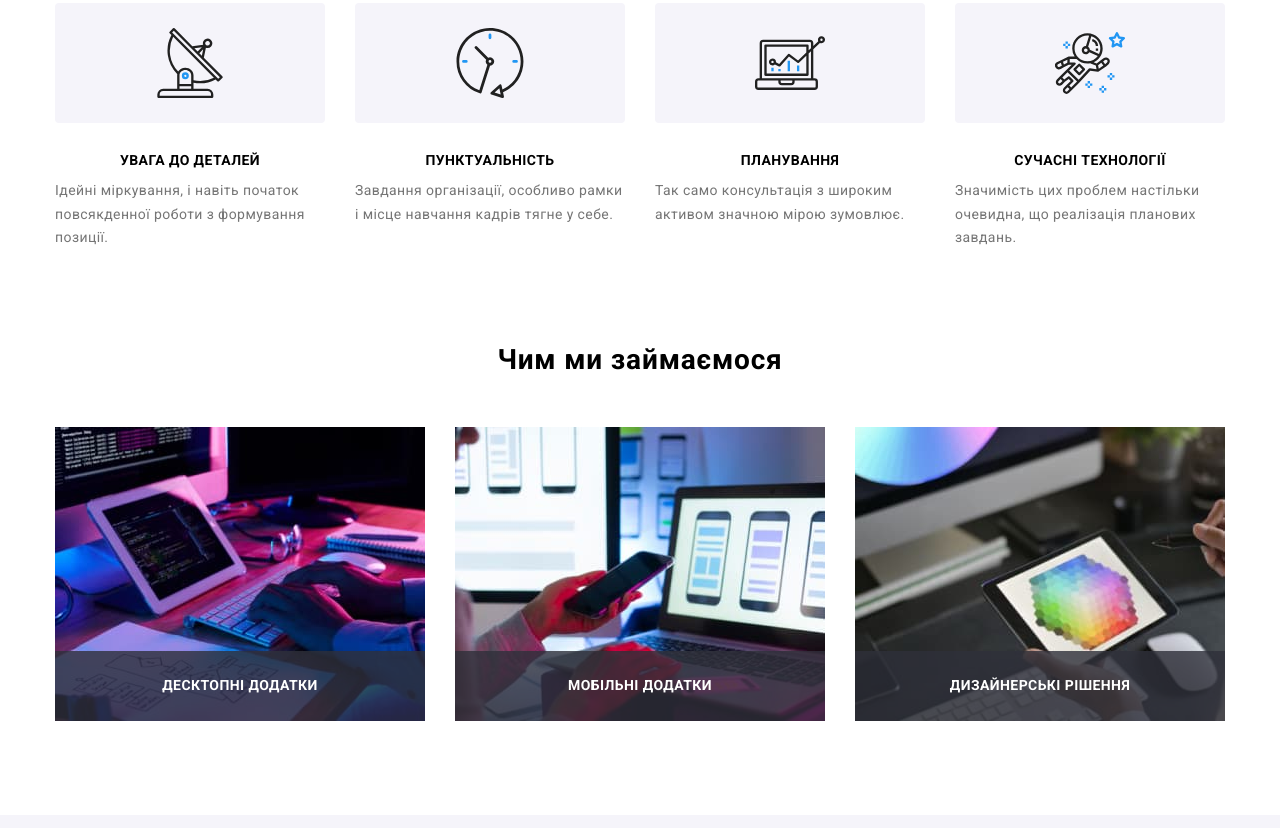
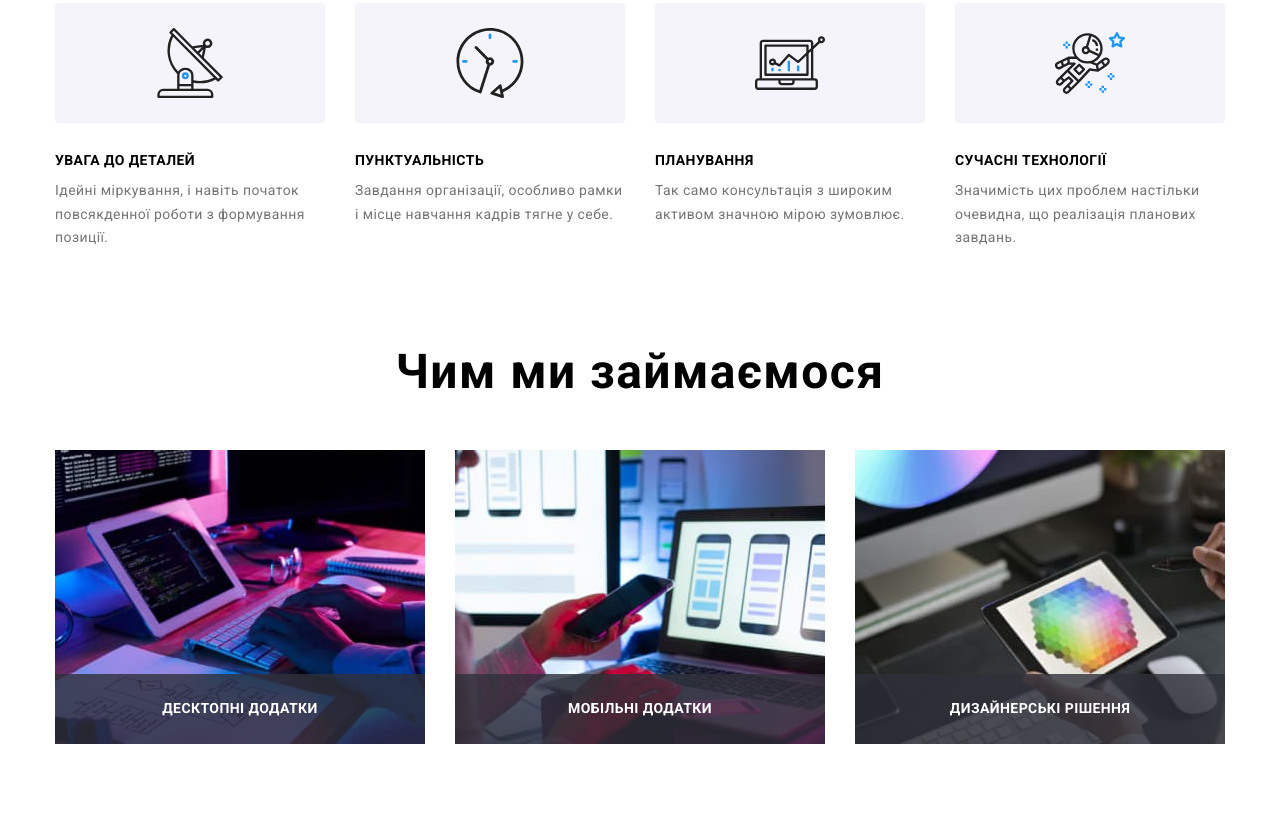
Before and after one commit to OxyRooby/goit-markup-hw-08, a plain HTML site: page index.html in a window 1280 px wide. Shown: the part 772-1600 px from the top of the page. Drawn offline with nearby package versions, Linux system fonts and the light colour scheme.

Commit message:
20221215_3

```diff
--- a/sass/layouts/_about.scss
+++ b/sass/layouts/_about.scss
@@ -6,13 +6,13 @@
 }
 
 h2 {
-    font-size: 48px;
-    line-height: 1.16;
+    font-size: 28px;
+    line-height: 1.17;
     text-align: center;
     letter-spacing: 0.03em;
     @media screen and (min-width:1200px) {
-    font-size: 28px;
-    line-height: 1.17;
+        font-size: 48px;
+        line-height: 1.16;
     }
 }
 
--- a/sass/layouts/_benefits.scss
+++ b/sass/layouts/_benefits.scss
@@ -14,7 +14,6 @@
 }
 
 .inform-list__item {
-    // width: 270px;
     width: 100%;
     width: calc((100% - 0px) / 1);
     @media screen and (min-width:768px) {
@@ -57,10 +56,12 @@ h3 {
 }
 
 .inform-list__title {
-    @media screen and (min-width:480px) {
         display: flex;
         justify-content: center;
         text-align: center;
-    }
+        @media screen and (min-width:768px) {
+            justify-content: start;
+            text-align: left;
+        }
 
 }
--- a/sass/layouts/_clients.scss
+++ b/sass/layouts/_clients.scss
@@ -20,6 +20,7 @@
 }
 
 .clients-item {
+    height: 92px;
     width: 100%;
     width: calc((100% - 30px) / 2);
     @media screen and (min-width:768px) {
```
Also changed, not shown: css/main.css, css/main.min.css, 2 other files.
